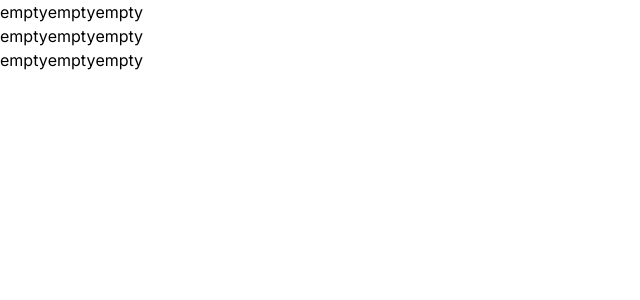
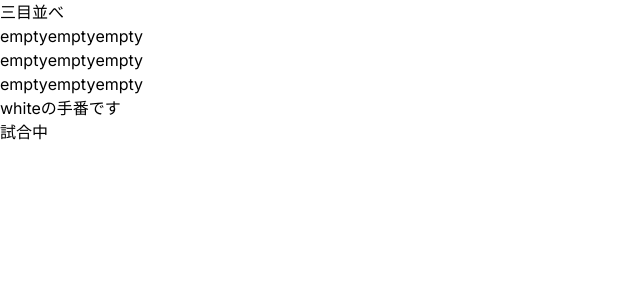
Before and after one commit to yuma140902/sanmoku-next-js, a Next.js app: page / in a window 1280 px wide. Shown: the top 300 px of the page, without its empty margins (0-640 px from the left). Built offline with nearby package versions, Linux system fonts and the light colour scheme.

Commit message:
add judge logic

```diff
--- a/src/app/page.tsx
+++ b/src/app/page.tsx
@@ -21,11 +21,13 @@ type BoardProps = {
   setPlayer: (player: Player) => void
   cells: CellState[]
   setCell: (index: number, cell: CellState) => void
+  finished: boolean
 }
 
 function Board(props: BoardProps) {
 
   function handleClick(index: number) {
+    if (props.finished) return;
     if (props.cells[index] === 'empty') {
       if (props.player === 'white') {
         props.setCell(index, 'white')
@@ -63,13 +65,75 @@ function Board(props: BoardProps) {
   )
 }
 
+type JudgeResult = {
+  finished: boolean
+  winner: Player | undefined
+}
+
+
 function Game() {
-  const [player, setPlayer] = useState<Player>('white');
-  const [cells, setCells] = useState<CellState[]>(Array(9).fill('empty'));
+  const [player, setPlayer] = useState<Player>('white')
+  const [cells, setCells] = useState<CellState[]>(Array(9).fill('empty'))
+
+  function judge(cells: CellState[]): JudgeResult {
+
+    let winner: Player | undefined = undefined
+    const lines = [
+      [0, 1, 2],
+      [3, 4, 5],
+      [6, 7, 8],
+      [0, 3, 6],
+      [1, 4, 7],
+      [2, 5, 8],
+      [0, 4, 8],
+      [2, 4, 6]
+    ]
+    for (const [a, b, c] of lines) {
+      if (cells[a] !== 'empty' && cells[a] === cells[b] && cells[b] === cells[c]) {
+        if (cells[a] === 'white') {
+          winner = 'white'
+        }
+        else {
+          winner = 'black'
+        }
+      }
+    }
+
+    let finished: boolean
+    if (winner !== undefined) {
+      finished = true
+    }
+    else {
+      finished = cells.every(v => v !== 'empty')
+    }
+
+    return { finished: finished, winner: winner }
+  }
+
+  function getResultText(result: JudgeResult): string {
+    if (result.finished) {
+      if (result.winner !== undefined) {
+        return `勝者は${result.winner}です！`
+      }
+      return '引き分けです'
+    }
+    return '試合中'
+  }
+
+  const result = judge(cells)
 
   return (
-    <Board player={player} setPlayer={setPlayer} cells={cells}
-      setCell={(index, cell) => setCells(cells.map((old, i) => i == index ? cell : old))} />
+    <div>
+      <h1>三目並べ</h1>
+      <Board player={player} setPlayer={setPlayer} cells={cells} finished={result.finished}
+        setCell={(index, cell) => setCells(cells.map((old, i) => i == index ? cell : old))} />
+      <p>
+        {`${player}の手番です`}
+      </p>
+      <p>
+        {getResultText(result)}
+      </p>
+    </div>
   )
 }
 
```
